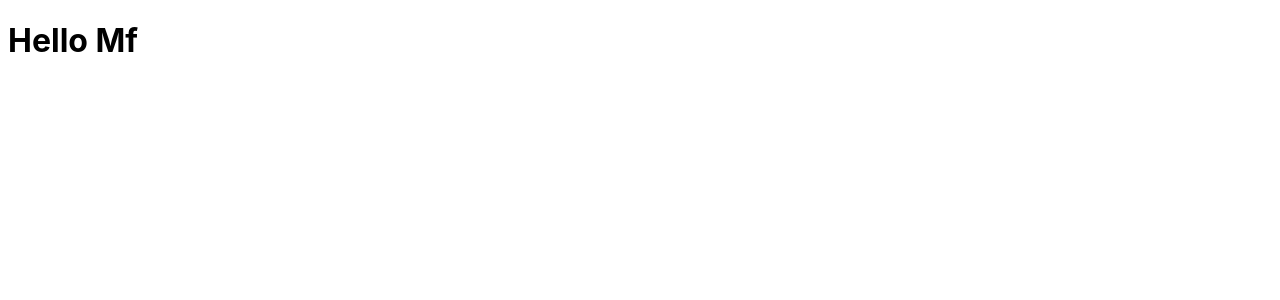
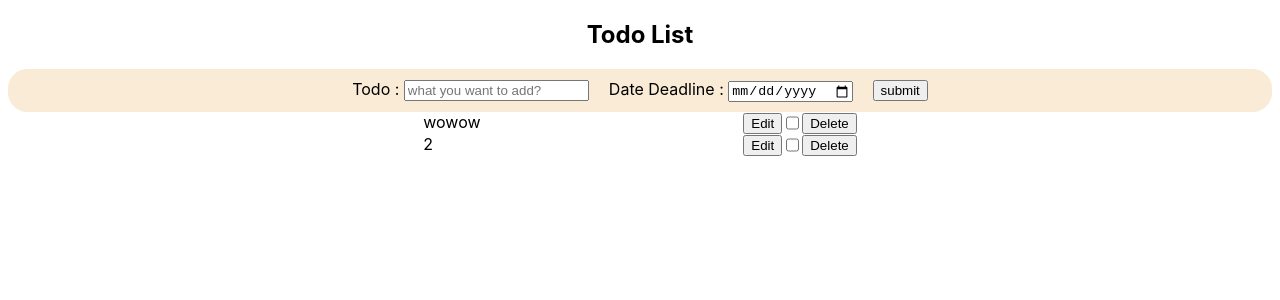
Before and after one commit to swasthikshetty10/React_JS, a React (Create React App) app in the folder learn_react_js/: page / in a window 1280 px wide. Shown: the top 300 px of the page. Built offline with nearby package versions, Linux system fonts and the light colour scheme.

Commit message:
passing data from child <--> parent component

```diff
--- a/learn_react_js/src/App.js
+++ b/learn_react_js/src/App.js
@@ -1,9 +1,11 @@
-import logo from './logo.svg';
+
 import './App.css';
-
+import Todo from './Components/Todo/Todo'
 function App() {
   return (
-    <h1 > Hello Mf < /h1>
+    <>
+      <Todo />
+    </>
 
   );
 }
--- /dev/null
+++ b/learn_react_js/src/Components/Todo/Todo.css
@@ -0,0 +1,5 @@
+.TodoHeading {
+    text-align: center;
+    align-items: center;
+
+}
--- /dev/null
+++ b/learn_react_js/src/Components/Todo/Todo.js
@@ -0,0 +1,35 @@
+import React from 'react'
+import './Todo.css'
+import Todolist from './Todolist'
+import TodoForm from "./TodoForm"
+function Todo() {
+
+    const SaveTodoDataHandller = (enteredTodoData) => {  //eventlistner from child coponet it will be triggerd whenever child calls this function
+        const TodoData = {
+            ...enteredTodoData,
+            id: Math.random.toString()
+        };
+        console.log(TodoData);
+    }
+
+    return (
+        <>
+        <div className = "TodoHeading">
+            <h2> Todo List </h2>
+        </div>
+
+        <div className = "TodoForm">
+        <TodoForm onSaveTodoData = {SaveTodoDataHandller}/>
+        </div>
+
+        <div className = "TodoItems">
+        <Todolist text = "wowow"/>
+        <Todolist text = "2"/>
+        </div>
+
+
+         </>
+    )
+}
+
+export default Todo
--- /dev/null
+++ b/learn_react_js/src/Components/Todo/TodoForm.css
@@ -0,0 +1,17 @@
+.TodoForm>form {
+    display: flex;
+    justify-content: center;
+
+}
+
+.TodoForm>form>div {
+    padding: 10px;
+}
+
+.TodoForm {
+    text-align: center;
+
+    border-radius: 20px;
+    background-color: antiquewhite;
+
+}
--- /dev/null
+++ b/learn_react_js/src/Components/Todo/TodoForm.js
@@ -0,0 +1,49 @@
+import React , {useState} from 'react'
+import './TodoForm.css'
+function TodoForm(props) {
+
+
+
+    const [enteredTodo , setTodo] = useState("")
+    const todoChangeHandler = (event) => {
+        setTodo(event.target.value)
+    };
+    const [enteredDate , dateTodo] = useState("")
+    const dateChangeHandler = (event) => {
+        dateTodo(event.target.value)
+    };
+    const submitHandler = (event) => {
+        event.preventDefault();
+        props.onSaveTodoData(TodoData) // communicating upwords from child to parent component
+        // console.log(event)
+        event.target[0].value = ""
+    }
+    const TodoData = {
+    title : enteredTodo,
+    date : new Date(enteredDate)
+    }
+
+    return (
+
+
+        <div className  = "TodoForm">
+            <form onSubmit = {submitHandler}>
+                <div class = "add_text">
+                    <label>Todo : </label>
+                    <input type = "text" placeholder = "what you want to add?" onChange = {todoChangeHandler}></input>
+
+                </div>
+                <div class = "add_text">
+                    <label>Date Deadline : </label>
+                    <input type = "date" onChange = {dateChangeHandler}></input>
+
+                </div>
+                <div class = "add_button">
+                    <button type = 'submit'>submit</button>
+                </div>
+            </form>
+        </div>
+    )
+}
+
+export default TodoForm
--- /dev/null
+++ b/learn_react_js/src/Components/Todo/Todolist.css
@@ -0,0 +1,11 @@
+.Todoitem {
+    display: flex;
+    justify-content: center;
+
+
+}
+
+.Todoitem>.text {
+    width: 20rem;
+
+}
--- /dev/null
+++ b/learn_react_js/src/Components/Todo/Todolist.js
@@ -0,0 +1,24 @@
+import React ,{useState} from 'react'
+import './Todolist.css'
+
+function Todolist(props)  {
+    return (
+
+        <div className = "Todoitem">
+            <div className = "text">
+            {props.text}
+            </div>
+
+            <div >
+            <button> Edit </button>
+            </div>
+
+            <input type="checkbox" defaultChecked={console.log("tick!")} onChange={console.log("f!")} />
+            <div>
+                <button> Delete </button>
+            </div>
+        </div>
+    )
+}
+
+export default Todolist
```
Also changed, not shown: learn_react_js/src/logo.svg (deleted).
